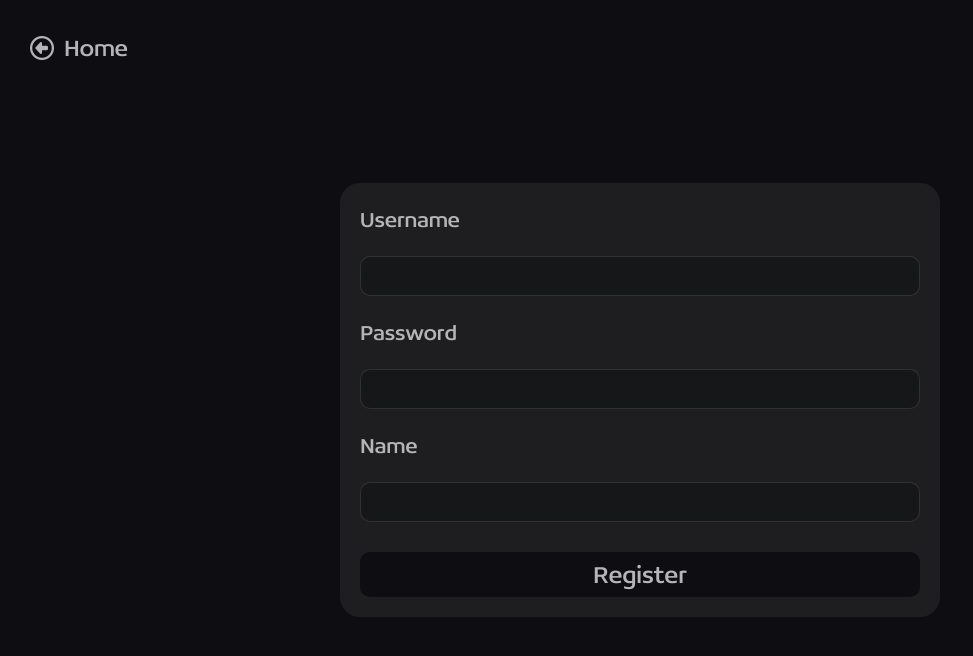
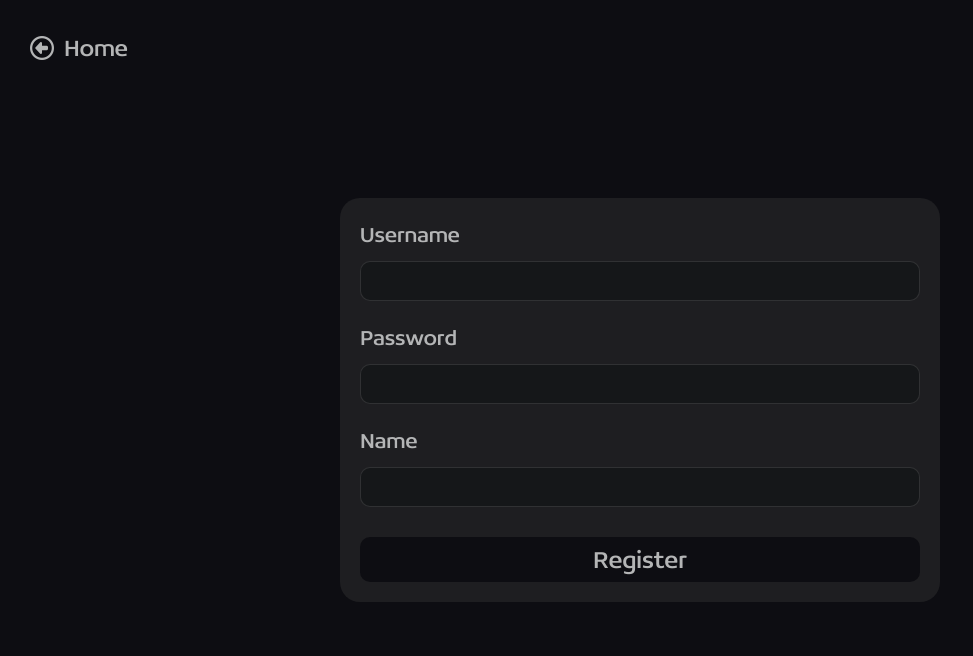
Before and after one commit to karimovnurullo/movies, a React (Create React App) app: page / in a window 1280 px wide. Both pictures are taken after a click on the element "Sign Up". Shown: the top 656 px of the page, without its empty margins (0-973 px from the left). Built offline with nearby package versions, Linux system fonts and the light colour scheme; no server answers.

Commit message:
New commit

```diff
--- a/src/App.tsx
+++ b/src/App.tsx
@@ -1,26 +1,11 @@
-import React, { Component } from "react";
+import React, { Component, FormEvent, FormEventHandler } from "react";
 // import { Route, Redirect, Switch } from "react-router-dom";
 
 import { Header, Home, Register, Login } from "./components";
 import axios from "axios";
-import Test from "./components/test";
+import { AppState, IMovie, baseURL } from "./components/utils";
 
-export const baseURL = "https://pdp-movies-78.onrender.com/api/";
-export interface IMenus {
-  name: string;
-  _id: string;
-}
-export interface IMovie {
-  _id: string;
-  title: string;
-  genre: {
-    name: string;
-    _id: string;
-  };
-  numberInStock: number;
-  dailyRentalRate: number;
-}
-export default class App extends Component {
+export default class App extends Component<{}, AppState> {
   state = {
     menus: [],
     movies: [],
@@ -28,6 +13,7 @@ export default class App extends Component {
     registerBtn: false,
     loginBtn: false,
     notFound: false,
+    currentUser: null,
   };
 
   componentDidMount(): void {
@@ -37,16 +23,15 @@ export default class App extends Component {
 
   getMenus = async () => {
     try {
-      const { data } = await axios.get(`${baseURL}genres`);
+      const { data } = await axios.get(`${baseURL}/genres`);
       this.setState({ menus: data });
     } catch (error) {
       console.log("Error fetching menus:", error);
     }
   };
-
   getMovies = async () => {
     try {
-      const { data } = await axios.get(`${baseURL}movies`);
+      const { data } = await axios.get(`${baseURL}/movies`);
       this.setState({ movies: data });
     } catch (error) {
       console.log("Error fetching movies:", error);
@@ -89,6 +74,32 @@ export default class App extends Component {
     const arr = [...this.state.movies];
     this.setState({ filteredMovies: arr, notFound: false });
   };
+  hanleRegisterSubmit = async (
+    e: FormEvent<HTMLFormElement>,
+    username: string,
+    password: string,
+    name: string
+  ) => {
+    e.preventDefault();
+    if (
+      username.trim().length !== 0 ||
+      password.trim().length !== 0 ||
+      name.trim().length !== 0
+    ) {
+      this.setState({ registerBtn: false });
+      console.log(username);
+      console.log(password);
+      console.log(name);
+
+      const { data } = await axios.post(`${baseURL}/users`, {
+        name,
+        email: username,
+        password,
+      });
+      console.log(data);
+      this.setState({ currentUser: data });
+    }
+  };
 
   render() {
     const { movies, menus, loginBtn, registerBtn, filteredMovies, notFound } =
@@ -100,11 +111,17 @@ export default class App extends Component {
       handleRegister,
       handleRegisterBack,
       handleLoginBack,
+      hanleRegisterSubmit,
     } = this;
     if (loginBtn) {
       return <Login home={handleLoginBack} />;
     } else if (registerBtn) {
-      return <Register home={handleRegisterBack} />;
+      return (
+        <Register
+          home={handleRegisterBack}
+          onRegisterSubmit={hanleRegisterSubmit}
+        />
+      );
     }
 
     return (
--- a/src/components/login.tsx
+++ b/src/components/login.tsx
@@ -1,21 +1,16 @@
 import React, { Component, FormEventHandler } from "react";
 import { styles } from "./style";
+import { HomeBackProps } from "./utils";
 
-export interface HomeProps {
-  home: () => void;
-}
-export default class Login extends Component<HomeProps> {
+export default class Login extends Component<HomeBackProps> {
   handleSubmit: FormEventHandler = (e) => {
     e.preventDefault();
     console.log("Submit Login");
   };
   render() {
-    const inputStyle =
-      "bg-[#151719] border-[1px] border-[#44444598] h-[40px] text-[20px] px-[10px] rounded-[10px] outline-none";
+    const inputStyle = "bg-[#151719] border-[1px] border-[#44444598] h-[40px] text-[20px] px-[10px] rounded-[10px] outline-none";
     return (
-      <div
-        className={`${styles.center} login w-full h-[100vh] bg-[#0D0D12] font-concord`}
-      >
+      <div className={`${styles.center} login w-full h-[100vh] bg-[#0D0D12] font-concord`}>
         <div
           onClick={this.props.home}
           className="home absolute left-[30px] top-[30px] flex gap-[10px] items-center text-[24px] cursor-pointer"
@@ -23,21 +18,16 @@ export default class Login extends Component<HomeProps> {
           <i className="fa-regular fa-circle-left"></i>
           <>Home</>
         </div>
-        <form
-          onSubmit={this.handleSubmit}
-          className="w-[600px] h-fit bg-[#1e1e21] rounded-[20px] p-[20px] flex flex-col gap-[20px]"
-        >
+        <form onSubmit={this.handleSubmit} className="w-[600px] h-fit bg-[#1e1e21] rounded-[20px] p-[20px] flex flex-col gap-[20px]">
           <label htmlFor="email" className="text-[22px]">
             Username
           </label>
-          <input type="email" id="email" className={inputStyle} />
+          <input type="email" id="email" className={`${inputStyle} mt-[-10px]`} />
           <label htmlFor="password" className="text-[22px]">
             Password
           </label>
-          <input type="email" id="password" className={inputStyle} />
-          <button className="bg-[#0D0D12] h-[45px] rounded-[10px] mt-[10px] text-[25px]">
-            Login
-          </button>
+          <input type="email" id="password" className={`${inputStyle} mt-[-10px]`} />
+          <button className="bg-[#0D0D12] h-[45px] rounded-[10px] mt-[10px] text-[25px]">Login</button>
         </form>
       </div>
     );
--- a/src/components/movie.tsx
+++ b/src/components/movie.tsx
@@ -1,10 +1,7 @@
 import React, { Component } from "react";
 import { styles } from "./style";
-import { IMovie } from "../App";
+import { IMovie, MovieProps } from "../components/utils";
 
-interface MovieProps {
-  data: IMovie;
-}
 export default class Movie extends Component<MovieProps> {
   render() {
     const { data } = this.props;
--- a/src/components/register.tsx
+++ b/src/components/register.tsx
@@ -1,19 +1,17 @@
-import React, { Component, FormEventHandler } from "react";
+import React, { Component, FormEventHandler, createRef } from "react";
+
 import { styles } from "./style";
-import { HomeProps } from "./login";
+import { HomeProps, RegisterProps } from "./utils";
 
-export default class Register extends Component<HomeProps> {
-  handleSubmit: FormEventHandler = (e) => {
-    e.preventDefault();
-    console.log("Submit Register");
-  };
+export default class Register extends Component<RegisterProps> {
+  usernameRef = createRef<HTMLInputElement>()!;
+  passwordRef = createRef<HTMLInputElement>()!;
+  nameRef = createRef<HTMLInputElement>()!;
+
   render() {
-    const inputStyle =
-      "bg-[#151719] border-[1px] border-[#44444598] h-[40px] text-[20px] px-[10px] rounded-[10px] outline-none";
+    const inputStyle = "bg-[#151719] border-[1px] border-[#44444598] h-[40px] text-[20px] px-[10px] rounded-[10px] outline-none";
     return (
-      <div
-        className={`${styles.center} register w-full h-[100vh] bg-[#0D0D12] font-concord`}
-      >
+      <div className={`${styles.center} register w-full h-[100vh] bg-[#0D0D12] font-concord`}>
         <div
           onClick={this.props.home}
           className="home absolute left-[30px] top-[30px] flex gap-[10px] items-center text-[24px] cursor-pointer"
@@ -22,24 +20,24 @@ export default class Register extends Component<HomeProps> {
           <>Home</>
         </div>
         <form
-          onSubmit={this.handleSubmit}
+          onSubmit={(e) =>
+            this.props.onRegisterSubmit(e, this.usernameRef.current!.value, this.passwordRef.current!.value, this.nameRef.current!.value)
+          }
           className="w-[600px] h-fit bg-[#1e1e21] rounded-[20px] p-[20px] flex flex-col gap-[20px]"
         >
           <label htmlFor="email" className="text-[22px]">
             Username
           </label>
-          <input type="email" id="email" className={inputStyle} />
+          <input type="email" id="email" ref={this.usernameRef} className={`${inputStyle} mt-[-10px]`} />
           <label htmlFor="password" className="text-[22px]">
             Password
           </label>
-          <input type="email" id="password" className={inputStyle} />
+          <input type="password" id="password" ref={this.passwordRef} className={`${inputStyle} mt-[-10px]`} />
           <label htmlFor="username" className="text-[22px]">
             Name
           </label>
-          <input type="email" id="username" className={inputStyle} />
-          <button className="bg-[#0D0D12] h-[45px] rounded-[10px] mt-[10px] text-[25px]">
-            Register
-          </button>
+          <input type="text" id="username" ref={this.nameRef} className={`${inputStyle} mt-[-10px]`} />
+          <button className="bg-[#0D0D12] h-[45px] rounded-[10px] mt-[10px] text-[25px]">Register</button>
         </form>
       </div>
     );
--- /dev/null
+++ b/src/components/utils.tsx
@@ -0,0 +1,63 @@
+export const baseURL = "https://pdp-movies-78.onrender.com/api";
+export interface IMenus {
+  name: string;
+  _id: string;
+}
+export interface HomeBackProps {
+  home: () => void;
+}
+export interface IMovie {
+  _id: string;
+  title: string;
+  genre: {
+    name: string;
+    _id: string;
+  };
+  numberInStock: number;
+  dailyRentalRate: number;
+}
+
+export interface HeaderProps {
+  onRegister: () => void;
+  onLogin: () => void;
+}
+
+export interface HomeProps {
+  menus: IMenus[];
+  movies: IMovie[];
+  notFound: boolean;
+  search: (text: string) => void;
+  handleMenuClick: (id: string, name: string) => void;
+  all: () => void;
+}
+export interface HomeState {
+  currentPage: number;
+  moviesPerPage: number;
+}
+
+export interface RegisterProps extends HomeBackProps {
+  onRegisterSubmit: (e: React.FormEvent<HTMLFormElement>, username: string, password: string, name: string) => void;
+}
+
+export interface MenuProps {
+  data: IMenus;
+  handleMenuClick: (id: string, name: string) => void;
+}
+
+export interface MovieProps {
+  data: IMovie;
+}
+
+export interface AppState {
+  menus: IMenus[];
+  movies: IMovie[];
+  filteredMovies: IMovie[];
+  registerBtn: boolean;
+  loginBtn: boolean;
+  notFound: boolean;
+  currentUser: {
+    email: string;
+    name: string;
+    _id: string;
+  } | null;
+}
```
Also changed, not shown: src/components/header.tsx (+4 -10 lines), src/components/home.tsx (+5 -24 lines), src/components/menu.tsx (+1 -6 lines), 1 other file (tests, documents, lock files or other folders).
